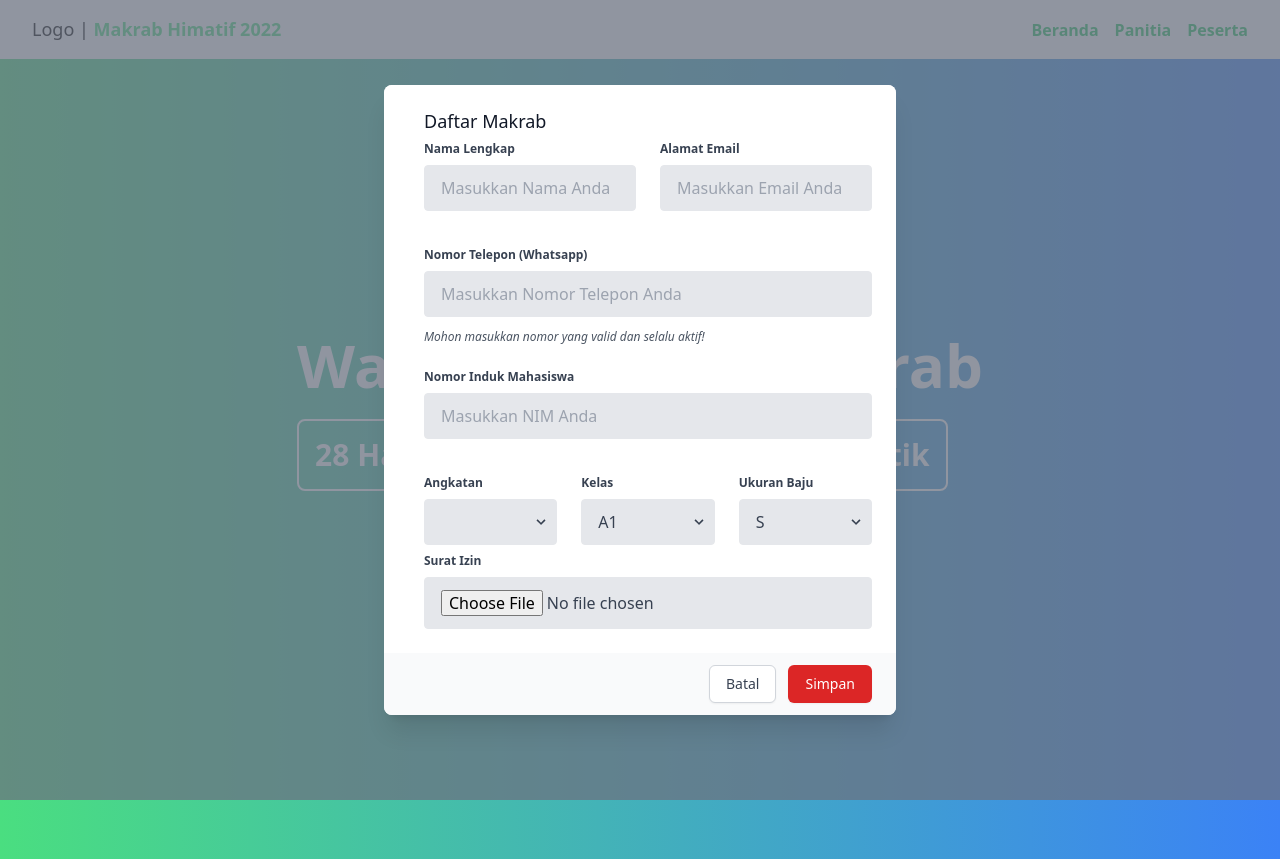
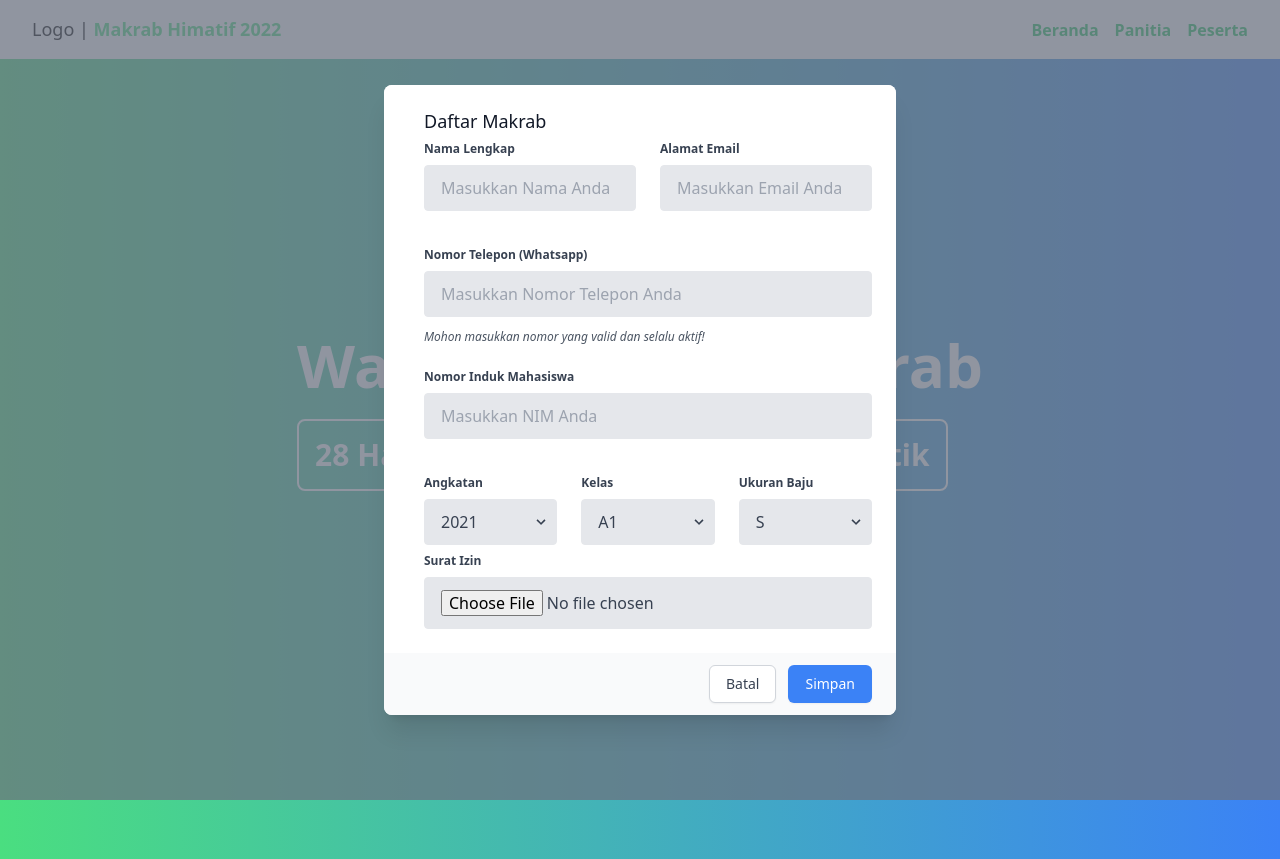
Before and after one commit to psudevteam/makrab-himatif, a Vue app: page / in a window 1280 px wide. Both pictures are taken after a click on the button "Daftar Makrab". Built offline with nearby package versions, Linux system fonts and the light colour scheme.

Commit message:
Maulana Sodiqin | Fix Common Components

```diff
--- a/src/components/Modal/index.vue
+++ b/src/components/Modal/index.vue
@@ -1,17 +1,28 @@
 <script setup lang="ts">
-import { defineProps, defineEmits } from "vue";
-
-const emit = defineEmits(["cancel"]);
+const emit = defineEmits(["cancel", "submit"]);
 
 const closeModal = () => {
   emit("cancel");
 };
 
-const props = defineProps({
-  title: String,
-  cancelText: String,
-  submitText: String,
-  contentText: String,
+const submitModal = () => {
+  emit("submit");
+};
+
+interface props {
+  title?: string;
+  cancelText?: string;
+  submitText?: string;
+  contentText?: string;
+  buttonColor?: string;
+}
+
+const props = withDefaults(defineProps<props>(), {
+  title: "",
+  cancelText: "",
+  submitText: "",
+  contentText: "",
+  buttonColor: "bg-green-400",
 });
 </script>
 <template>
@@ -53,8 +64,10 @@ const props = defineProps({
         </div>
         <div class="bg-gray-50 px-4 py-3 sm:px-6 sm:flex sm:flex-row-reverse">
           <button
-            type="button"
-            class="w-full inline-flex justify-center rounded-md border border-transparent shadow-sm px-4 py-2 bg-red-600 text-base font-medium text-white hover:bg-red-700 focus:outline-none focus:ring-2 focus:ring-offset-2 focus:ring-red-500 sm:ml-3 sm:w-auto sm:text-sm"
+            @click="submitModal"
+            type="submit"
+            :class="buttonColor"
+            class="w-full inline-flex justify-center rounded-md border border-transparent shadow-sm px-4 py-2 text-base font-medium text-white focus:outline-none focus:ring-2 focus:ring-offset-2 focus:ring-blue-300 sm:ml-3 sm:w-auto sm:text-sm"
           >
             {{ submitText }}
           </button>
--- a/src/main.ts
+++ b/src/main.ts
@@ -1,6 +1,7 @@
 import { createApp } from "vue";
 import App from "./App.vue";
-import { router } from "./router/index.js";
+import { router } from "./router";
+import { store } from "./store";
 import "./index.css";
 
-createApp(App).use(router).mount("#app");
+createApp(App).use(router).use(store).mount("#app");
--- /dev/null
+++ b/src/store/index.ts
@@ -0,0 +1,9 @@
+import { createStore } from "vuex";
+
+export const store = createStore({
+  state() {
+    return {
+      name: "Maulana Sodiqin",
+    };
+  },
+});
--- a/src/views/home/index.vue
+++ b/src/views/home/index.vue
@@ -18,11 +18,13 @@ const showModal = () => {
 const fullName = ref();
 const phoneNumber = ref();
 const studentId = ref();
-const classYear = ref();
+const classYear = ref(2021);
 const gradeNumber = ref();
 const email = ref();
 
-const addPeserta = () => {};
+const addPeserta = () => {
+  console.log("submited");
+};
 
 const count = () => {
   const now = new Date().getTime();
@@ -50,7 +52,9 @@ setInterval(count, 1000);
   <Modal
     v-if="isModalShow"
     @cancel="isModalShow = false"
+    @submit="addPeserta"
     title="Daftar Makrab"
+    button-color="bg-blue-500"
     cancel-text="Batal"
     submit-text="Simpan"
   >
--- /dev/null
+++ b/src/vuex-shim.d.ts
@@ -0,0 +1,15 @@
+// vuex-shim.d.ts
+
+import { ComponentCustomProperties } from "vue";
+import { Store } from "vuex";
+
+declare module "@vue/runtime-core" {
+  // Declare your own store states.
+  interface State {
+    count: number;
+  }
+
+  interface ComponentCustomProperties {
+    $store: Store<State>;
+  }
+}
```
Also changed, not shown: src/router/index.ts (renamed from src/router/index.js).
